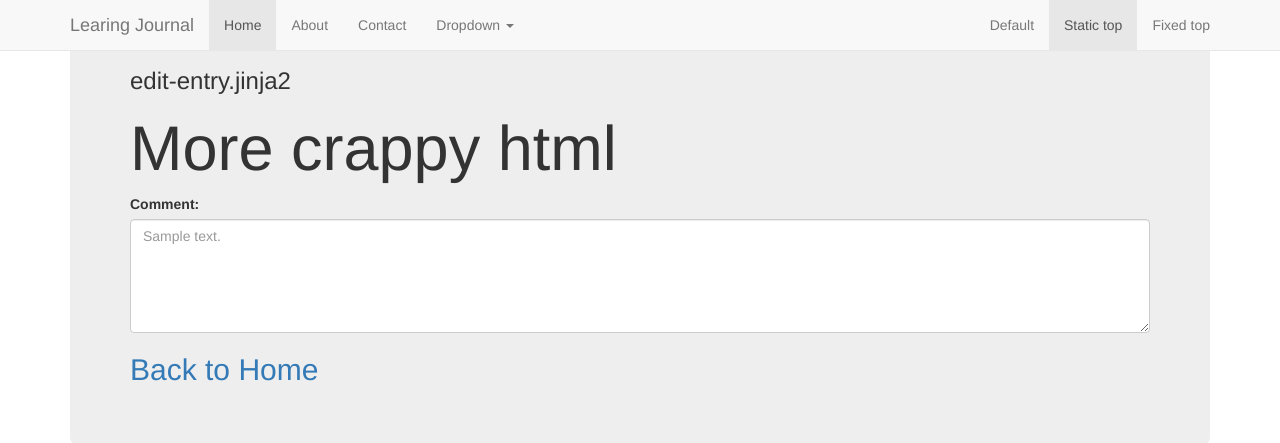
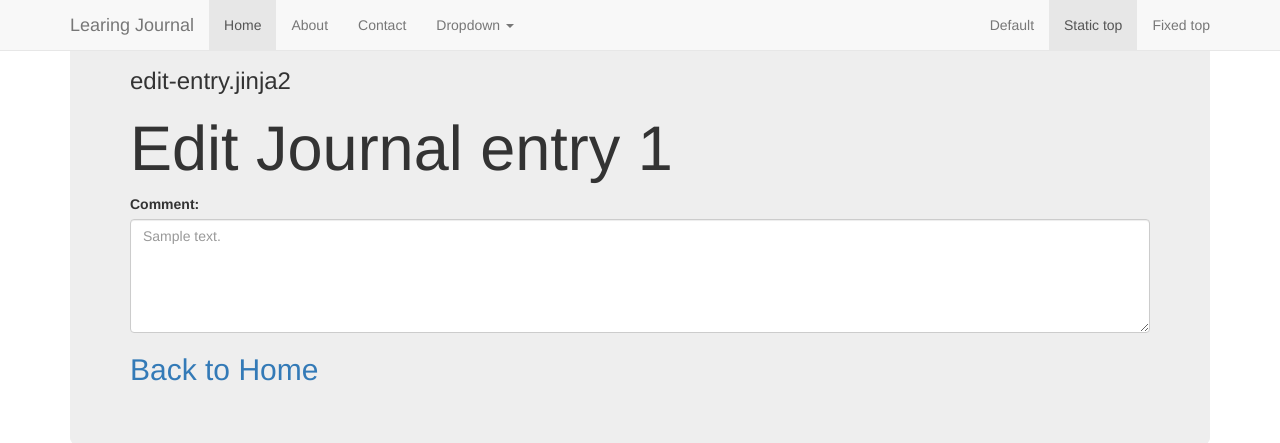
Before and after one commit to crashtack/learning-journal, a Python web app: template learning_journal/templates/edit-entry.jinja2 in a window 1280 px wide. Shown: the top 443 px of the page. Run offline with Jinja, Linux system fonts and the light colour scheme; the template is opened without the code that fills it: most values are stand-ins (such as "Sample title", 1, 10 or a date in 2020); some libraries are stand-ins or nearby versions.

Commit message:
minor change in edit-entry.jinja2 text

```diff
--- a/learning_journal/templates/edit-entry.jinja2
+++ b/learning_journal/templates/edit-entry.jinja2
@@ -5,7 +5,7 @@
 <div class="jumbotron">
   <!-- Entry ID: {{ entry.id }} -->
   <h3>edit-entry.jinja2</h3>
-  <h1>More crappy html</h1>
+  <h1>Edit Journal entry {{ entry.id }}</h1>
   <div class="form-group">
     <label for="comment">Comment:</label>
     <textarea class="form-control" rows="5" id="comment" placeholder="{{ entry.body  | safe }}"></textarea>
```
